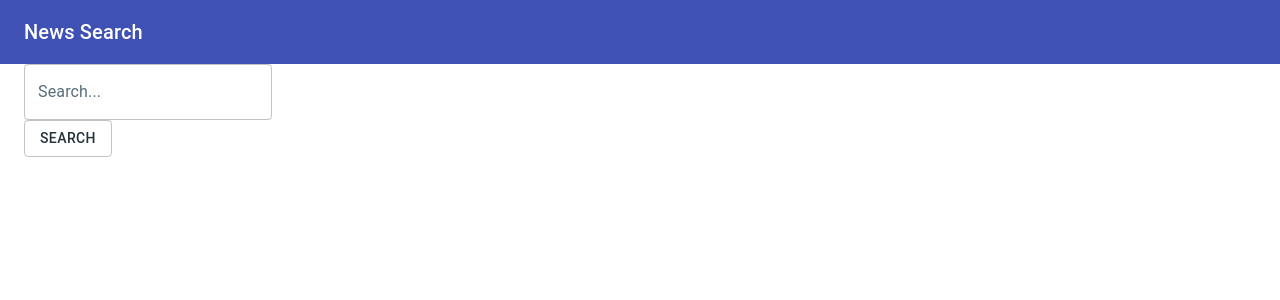
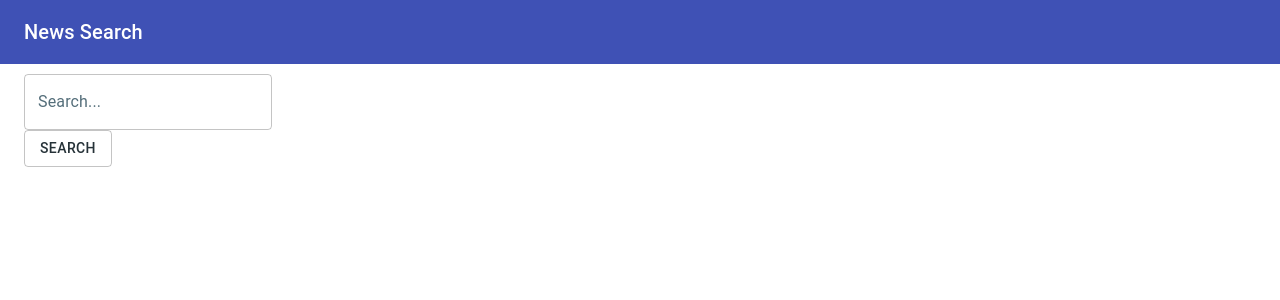
Before and after one commit to wararaki/ml_es_samples, a Next.js app in the folder ui/: page / in a window 1280 px wide. Shown: the top 300 px of the page. Built offline with nearby package versions, Linux system fonts and the light colour scheme.

Commit message:
fix header

```diff
--- a/ui/src/components/PageHeader/PageHeader.jsx
+++ b/ui/src/components/PageHeader/PageHeader.jsx
@@ -4,9 +4,11 @@ import ToolBar from '@material-ui/core/Toolbar';
 import Typography from '@material-ui/core/Typography';
 
 const useStyles = makeStyles((theme) => ({
-    root: {},
+    root: {
+        display: "flex"
+    },
     toolbar: {
-        height: 64
+        height: 32
     },
     title: {
         flexGrow: 1
@@ -18,7 +20,7 @@ const PageHeader = () => {
 
     return (
         <div className={ classes.root }>
-            <AppBar position="static" elevation={0}>
+            <AppBar position="fixed" elevation={0}>
                 <ToolBar>
                     <Typography variant="h6" className={ classes.title }>
                         News Search
--- a/ui/src/pages/_app.js
+++ b/ui/src/pages/_app.js
@@ -1,13 +1,22 @@
 import React, { useEffect } from 'react';
 import Head from 'next/head';
+import { makeStyles } from '@material-ui/core';
 import { ThemeProvider } from '@material-ui/core/styles';
 import CssBaseline from '@material-ui/core/CssBaseline';
 
-import theme from '../theme/theme';
+import PageHeader from '../components/PageHeader';
+import theme from '../theme';
+
+const useStyles = makeStyles((theme) => ({
+  mainContent: {
+    marginTop: 74
+  }
+}));
 
 
 const MyApp = (props) => {
   const { Component, pageProps } = props;
+  const classes = useStyles();
 
   useEffect(() => {
     const jssStyles = document.querySelector('#jss-server-side');
@@ -24,7 +33,10 @@ const MyApp = (props) => {
       </Head>
       <ThemeProvider theme={ theme }>
         <CssBaseline />
-        <Component { ...pageProps } />
+        <PageHeader />
+        <div className={ classes.mainContent }>
+          <Component { ...pageProps } />
+        </div>
       </ThemeProvider>
     </React.Fragment>
   );
--- a/ui/src/pages/_document.js
+++ b/ui/src/pages/_document.js
@@ -3,7 +3,6 @@ import { ServerStyleSheet as StyledComponentSheets } from 'styled-components';
 import { ServerStyleSheets as MaterialUiServerStyleSheets } from '@material-ui/styles';
 import NextDocument, { Html, Head, Main, NextScript } from 'next/document';
 
-import PageHeader from '../components/PageHeader';
 import theme from '../theme';
 
 
@@ -15,7 +14,6 @@ export default class MyDocument extends NextDocument {
           <meta name="theme-color" content={ theme.palette.primary.main } />
         </Head>
         <body>
-          <PageHeader />
           <Main />
           <NextScript />
         </body>
```
